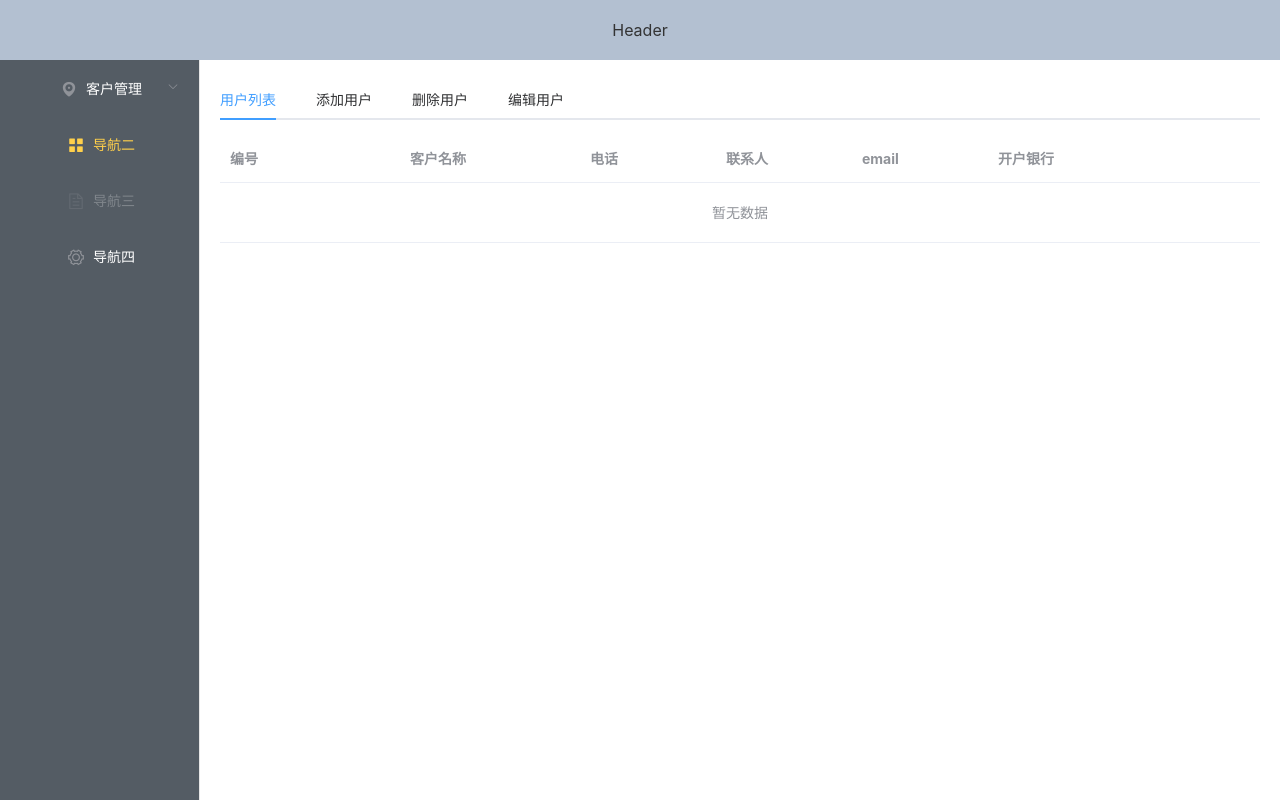
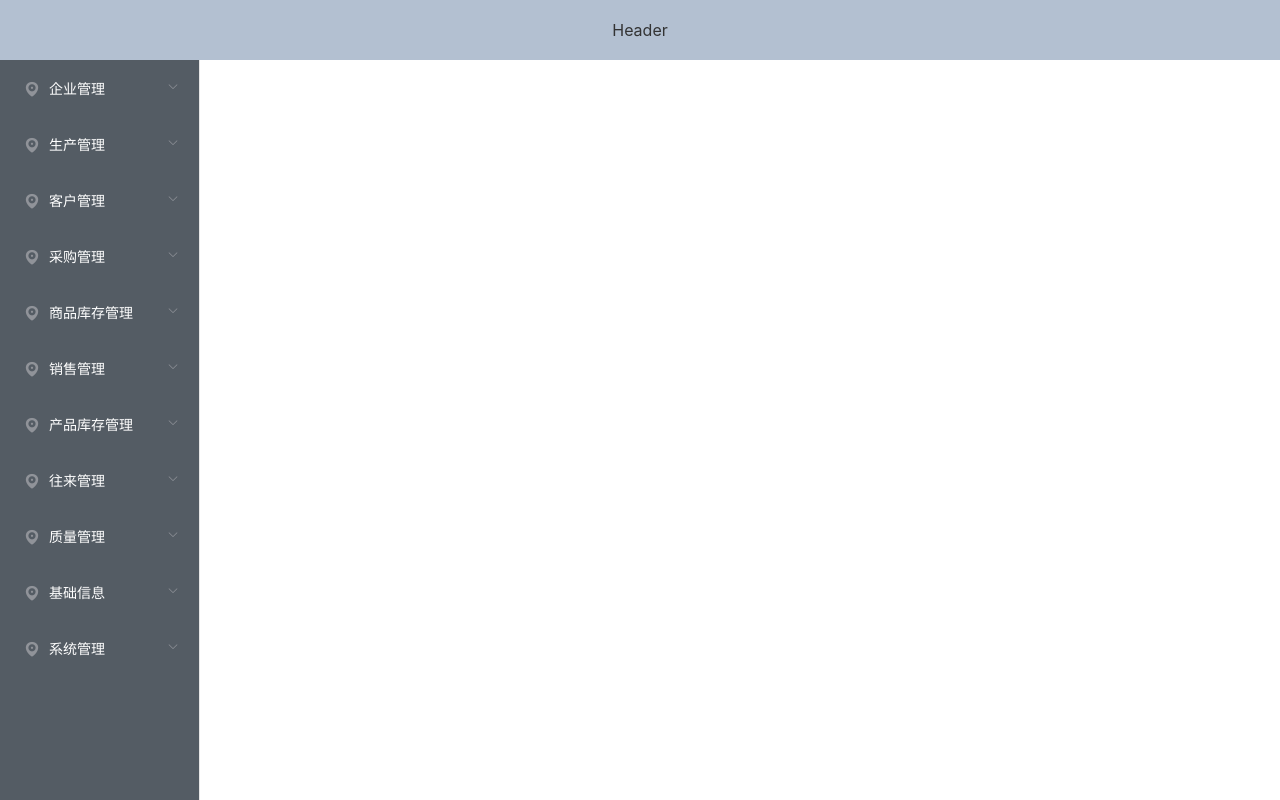
Before and after one commit to LinXiERP/LinXi_vueERP, a Vue app: page /Customermanage in a window 1280 px wide. Shown: the top 800 px of the page. Built offline with nearby package versions, Linux system fonts and the light colour scheme; sample sign-in values are in the browser's storage.

Commit message:
陈毅：完成左侧菜单栏整体

```diff
--- a/src/components/Left.vue
+++ b/src/components/Left.vue
@@ -2,50 +2,155 @@
   <div style="height:1000px">
     <el-aside width="200px">
       <el-menu
-        default-active="2"
+        default-active="1"
         class="el-menu-vertical-demo"
         background-color="#545c64"
         text-color="#fff"
+        style="height:1000px"
         active-text-color="#ffd04b"
-        style="height:1000px"
       >
         <el-submenu index="1">
           <template slot="title">
             <i class="el-icon-location"></i>
+            <span>企业管理</span>
+          </template>
+          <el-menu-item-group style="text-align:center">
+            <el-menu-item index="1-1">企业公告</el-menu-item>
+            <el-menu-item index="1-2">人事管理</el-menu-item>
+            <el-menu-item index="1-3">待定薪资</el-menu-item>
+            <el-menu-item index="1-4">薪资维护</el-menu-item>
+            <el-menu-item index="1-5">薪资管理</el-menu-item>
+          </el-menu-item-group>
+        </el-submenu>
+
+        <el-submenu index="2">
+          <template slot="title">
+            <i class="el-icon-location"></i>
+            <span>生产管理</span>
+          </template>
+          <el-menu-item-group style="text-align:center">
+            <el-menu-item index="2-1">计划管理</el-menu-item>
+            <el-menu-item index="2-2">领料管理</el-menu-item>
+            <el-menu-item index="2-3">产品生产</el-menu-item>
+          </el-menu-item-group>
+        </el-submenu>
+
+        <el-submenu index="3">
+          <template slot="title">
+            <i class="el-icon-location"></i>
             <span>客户管理</span>
           </template>
-          <el-submenu index="1-4">
-            <template slot="title">客户资料</template>
-            <!-- <el-menu-item index="1-4-1">选项1</el-menu-item> -->
-          </el-submenu>
-
-            <el-submenu index="1-4">
-            <template slot="title">订单管理</template>
-            <el-menu-item index="1-4-1">选项1</el-menu-item>
-          </el-submenu>
-
-            <el-submenu index="1-4">
-            <template slot="title">订单跟踪</template>
-            <el-menu-item index="1-4-1">选项1</el-menu-item>
-          </el-submenu>
+          <el-menu-item-group style="text-align:center">
+            <el-menu-item
+              index="3-1"
+              @click="GoPath(`/Customermanage/CustomermanageInfo`)"
+            >客户资料</el-menu-item>
+            <el-menu-item index="3-2">订单管理</el-menu-item>
+            <el-menu-item index="3-3">订单跟踪</el-menu-item>
+          </el-menu-item-group>
         </el-submenu>
 
+        <el-submenu index="4">
+          <template slot="title">
+            <i class="el-icon-location"></i>
+            <span>采购管理</span>
+          </template>
+          <el-menu-item-group style="text-align:center">
+            <el-menu-item index="4-1">添加采购单</el-menu-item>
+            <el-menu-item index="4-2">采购单管理</el-menu-item>
+            <el-menu-item index="4-3">采购统计</el-menu-item>
+          </el-menu-item-group>
+        </el-submenu>
 
-        <el-menu-item index="2">
-          <i class="el-icon-menu"></i>
-          <span slot="title">导航二</span>
-        </el-menu-item>
-        <el-menu-item
-          index="3"
-          disabled
-        >
-          <i class="el-icon-document"></i>
-          <span slot="title">导航三</span>
-        </el-menu-item>
-        <el-menu-item index="4">
-          <i class="el-icon-setting"></i>
-          <span slot="title">导航四</span>
-        </el-menu-item>
+        <el-submenu index="5">
+          <template slot="title">
+            <i class="el-icon-location"></i>
+            <span>商品库存管理</span>
+          </template>
+          <el-menu-item-group style="text-align:center">
+            <el-menu-item index="5-1">库存管理</el-menu-item>
+            <el-menu-item index="5-2">添加入库单</el-menu-item>
+            <el-menu-item index="5-3">入库单管理</el-menu-item>
+            <el-menu-item index="5-4">添加出库单</el-menu-item>
+            <el-menu-item index="5-5">出库单管理</el-menu-item>
+          </el-menu-item-group>
+        </el-submenu>
+
+        <el-submenu index="6">
+          <template slot="title">
+            <i class="el-icon-location"></i>
+            <span>销售管理</span>
+          </template>
+          <el-menu-item-group style="text-align:center">
+            <el-menu-item index="6-1">销售单管理</el-menu-item>
+            <el-menu-item index="6-2">待销售订单</el-menu-item>
+            <el-menu-item index="6-3">销售统计</el-menu-item>
+          </el-menu-item-group>
+        </el-submenu>
+
+        <el-submenu index="7">
+          <template slot="title">
+            <i class="el-icon-location"></i>
+            <span>产品库存管理</span>
+          </template>
+          <el-menu-item-group style="text-align:center">
+            <!-- <el-menu-item index="7-1">选项1</el-menu-item>
+            <el-menu-item index="7-2">选项2</el-menu-item>
+            <el-menu-item index="7-3">销售统计</el-menu-item> -->
+          </el-menu-item-group>
+        </el-submenu>
+
+        <el-submenu index="8">
+          <template slot="title">
+            <i class="el-icon-location"></i>
+            <span>往来管理</span>
+          </template>
+          <el-menu-item-group style="text-align:center">
+            <el-menu-item index="8-1">销售结款单</el-menu-item>
+            <el-menu-item index="8-2">采购结款单</el-menu-item>
+            <el-menu-item index="8-3">采购退货单</el-menu-item>
+            <el-menu-item index="8-4">销售发货单</el-menu-item>
+          </el-menu-item-group>
+        </el-submenu>
+
+        <el-submenu index="9">
+          <template slot="title">
+            <i class="el-icon-location"></i>
+            <span>质量管理</span>
+          </template>
+          <el-menu-item-group style="text-align:center">
+            <el-menu-item index="9-1">待检商品</el-menu-item>
+            <el-menu-item index="9-2">商品质检单</el-menu-item>
+            <el-menu-item index="9-3">待检产品</el-menu-item>
+            <el-menu-item index="9-4">产品质检单</el-menu-item>
+          </el-menu-item-group>
+        </el-submenu>
+
+        <el-submenu index="10">
+          <template slot="title">
+            <i class="el-icon-location"></i>
+            <span>基础信息</span>
+          </template>
+          <el-menu-item-group style="text-align:center">
+            <el-menu-item index="10-1">供应商资料</el-menu-item>
+            <el-menu-item index="10-2">商品资料</el-menu-item>
+            <el-menu-item index="10-3">产品资料</el-menu-item>
+          </el-menu-item-group>
+        </el-submenu>
+
+        <el-submenu index="11">
+          <template slot="title">
+            <i class="el-icon-location"></i>
+            <span>系统管理</span>
+          </template>
+          <el-menu-item-group style="text-align:center">
+            <el-menu-item index="11-1">用户管理</el-menu-item>
+            <el-menu-item index="11-2">部门管理</el-menu-item>
+            <el-menu-item index="11-3">公告管理</el-menu-item>
+            <el-menu-item index="11-4">系统帮助</el-menu-item>
+          </el-menu-item-group>
+        </el-submenu>
+
       </el-menu>
     </el-aside>
   </div>
@@ -53,7 +158,17 @@
 
 <script>
 export default {
-
+  name: "Left",
+  data() {
+    return {
+      array: [1, 2]
+    };
+  },
+  methods: {
+    GoPath(url) {
+      this.$router.push(url);
+    }
+  }
 };
 </script>
 
@@ -74,7 +189,6 @@ html {
 .el-aside {
   background-color: #d3dce6;
   color: #333;
-  text-align: center;
   line-height: 200px;
   height: 1000px;
 }
--- a/src/router/index.js
+++ b/src/router/index.js
@@ -35,24 +35,11 @@ const routes = [{
                 component: NotFound,
             },
             {
-                path: "/RolesMenus",
+                path: "RolesMenus",
                 name: "RolesMenus",
                 component: RolesMenus,
 
             },
-            {
-                path: "/CommodityInventory",
-                name: "CommodityInventory",
-                component: CommodityInventory,
-
-            },
-            {
-                path: "/customermanage",
-                name: "CustomerManage",
-                component: () =>
-                    import ('../views/CustomerManage.vue'),
-            },
-
         ],
     },
     //login
@@ -68,6 +55,22 @@ const routes = [{
         path: '/Test',
         name: 'Test',
         component: Test
+    },
+    {
+        path: "/CommodityInventory",
+        name: "CommodityInventory",
+        component: CommodityInventory,
+
+    },
+    {
+        path: "/Customermanage",
+        name: "CustomerManage",
+        component: resolve => require(['../views/Home.vue'], resolve),
+        children: [{
+            path: "CustomerManageInfo",
+            name: "CustomerManageInfo",
+            component: resolve => require(['../components/CustomerManageInfo.vue'], resolve)
+        }]
     }
 ]
 
--- a/src/store/index.js
+++ b/src/store/index.js
@@ -6,7 +6,8 @@ Vue.use(Vuex)
 export default new Vuex.Store({
     state: {
         isfirst: 0,
-        isLate: false
+        isLate: false,
+        OpenIndex: []
     },
     mutations: {},
     actions: {},
--- a/src/views/Home.vue
+++ b/src/views/Home.vue
@@ -29,20 +29,7 @@ export default {
     Top,
     Left
   },
-  methods: {
-    goToLogin() {
-      this.$router.push("/Login");
-    },
-    JoinView() {
-      this.$router.push("/Home/NotFound");
-    },
-    JoinView2() {
-      this.$router.push("/Home");
-    },
-    JoinView3() {
-      this.$router.push("/RolesMenus");
-    }
-  }
+  methods: {}
 };
 </script>
 
```
Also changed, not shown: src/components/CustomerManageInfo.vue (renamed from src/views/CustomerManage.vue), src/views/CommodityInventory.vue (line endings or trailing spaces).
